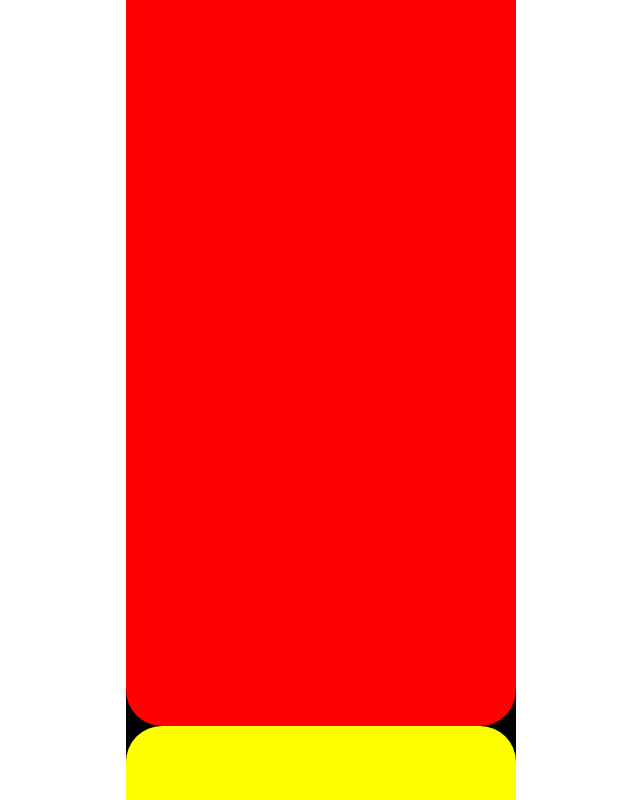
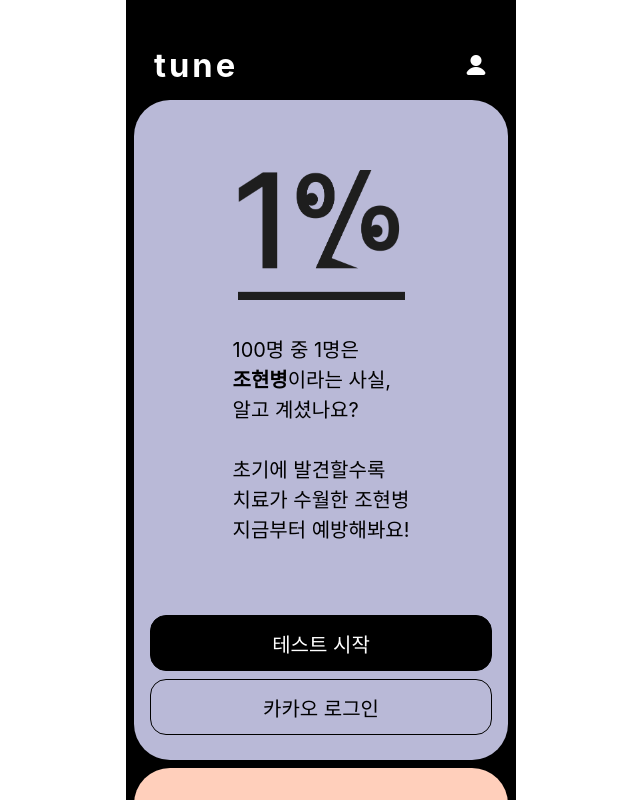
Before and after one commit to Club-PARD/UJaCha_WEB, a React (Create React App) app: page / in a window 1280 px wide. Shown: the top 800 px of the page, without its empty margins (319-959 px from the left). Built offline with nearby package versions, Linux system fonts and the light colour scheme; a web font is replaced by a local one.

Commit message:
edit : 코드 내용 구현 / 스타일 적용

```diff
--- a/src/Layout/Layout.js
+++ b/src/Layout/Layout.js
@@ -6,12 +6,19 @@ export const Container = styled.div`
 
     margin : 0 auto;
 `
-export const P = styled.div`
+export const P = styled.p`
     font-size: ${props => props.fontSize || "11px"};
     font-weight: ${props => props.fontWeight};
+
+
 `
 
 export const A = styled.a`
     text-decoration: none;
     color: black;
 `
+
+export const Img = styled.img`
+    width : ${props => props.width};
+    height : ${props => props.height};
+`
--- a/src/Pages/IntroPage/Components/IntroPageBottom.js
+++ b/src/Pages/IntroPage/Components/IntroPageBottom.js
@@ -11,8 +11,9 @@ function IntroPageBottom() {
 }
 
 const IntroPageBottonContainer = styled(Container)`
+    width: 100%;
     height : 122px;
-    background-color: gray;
+    /* background-color: gray; */
 
     display: flex;
     justify-content: space-around;
@@ -30,13 +31,13 @@ const WrapperLinkTable = () => {
         <LinkTable>
             <tr>
                 <td>
-                    <A href = "" onClick={hanlderOnClick}>tune</A>
+                    <LinkA href = "" onClick={hanlderOnClick}>tune</LinkA>
                 </td>
                 <td>
-                    <A href = "" onClick={hanlderOnClick}>Instargram</A>
+                    <LinkA href = "" onClick={hanlderOnClick}>Instargram</LinkA>
                 </td>
                 <td>
-                    <A href = "" onClick={hanlderOnClick}>Team</A>
+                    <LinkA href = "" onClick={hanlderOnClick}>Team</LinkA>
                 </td>
             </tr>
         </LinkTable>
@@ -52,11 +53,11 @@ const LinkTable = styled.table `
     margin-top : 30px;
 
     & > tr > td:first-child{
-        border-right: 1px solid black;
+        border-right: 1px solid white;
     }
 
     & > tr > td:last-child{
-        border-left: 1px solid black;
+        border-left: 1px solid white;
     }
 
     & > tr > td > A {
@@ -72,5 +73,11 @@ const LinkTable = styled.table `
 const Copyright = styled.p`
     font-size: 11px;
     margin-bottom: 20px;
+
+    color : white;
+`
+
+const LinkA = styled(A)`
+    color : white;
 `
 export default IntroPageBottom;
--- a/src/Pages/IntroPage/Components/IntroPageContent.js
+++ b/src/Pages/IntroPage/Components/IntroPageContent.js
@@ -11,8 +11,9 @@ function IntroPageContent() {
 }
 
 const IntroPageContentContainer = styled(Container)`
-    height : 1666px;
-    background-color : yellow;
+    width: 100%;
+    height : 883px;
+    background-color : #FFCFBB;
     border-radius : 36px;
 `
 export default IntroPageContent;
--- /dev/null
+++ b/src/Pages/IntroPage/Components/IntroPageHeader.js
@@ -0,0 +1,46 @@
+import styled from "styled-components";
+import { Container, Img, P } from "../../../Layout/Layout";
+
+function IntroPageHeader() {
+    return (
+        <IntroPageHeaderContainer>
+            <IntroPageHeaderWrapper>
+                <TuneLogoP>tune</TuneLogoP>
+                <Img src = "img/user-02.png" alt = "user-02" width = "24px" height = "24px"/>
+            </IntroPageHeaderWrapper>
+        </IntroPageHeaderContainer>
+    );
+}
+
+const IntroPageHeaderContainer = styled(Container)`
+    width: 100%;
+    height : 100px;
+
+    /* background-color: aqua; */
+    padding : 20px 20px 15px 20px;
+    box-sizing: border-box;
+
+    display: flex;
+    align-items: end;
+`;
+const IntroPageHeaderWrapper = styled.div`
+
+    width: 100%;
+    height : auto;
+
+    /* background-color: aliceblue; */
+
+    display: flex;
+    justify-content: space-between;
+    align-items: center;
+
+    color : white;
+`
+
+const TuneLogoP = styled(P)`
+    font-size: 32.69px;
+    font-weight: bold;
+    letter-spacing: 3px;
+    width : 30px;
+`
+export default IntroPageHeader;
--- a/src/Pages/IntroPage/Components/IntroPageMain.js
+++ b/src/Pages/IntroPage/Components/IntroPageMain.js
@@ -1,20 +1,86 @@
 import styled from "styled-components";
-import { Container } from "../../../Layout/Layout";
+import {Container, Img, P} from "../../../Layout/Layout";
 
 function IntroPageMain() {
 
     return (
         <IntroPageMainContainer>
-
+            <DivContent margin="55px 0px 70px 0px" height="375px">
+                <Img
+                    src="img/onePercent.png"
+                    width="167px"
+                    height="130px"
+                    alt="1 percent logo"/>
+                <DivContentP>
+                    <ContentP>100명 중 1명은<br/>
+                        <strong>조현병</strong>이라는 사실,<br/>알고 계셨나요?</ContentP>
+                    <ContentP>초기에 발견할수록<br/>치료가 수월한 조현병<br/>지금부터 예방해봐요!</ContentP>
+                </DivContentP>
+            </DivContent>
+            <DivContent height="120px">
+                <Button backgroundColor="black" color="white">테스트 시작</Button>
+                <Button backgroundColor="transparent" color="black">카카오 로그인</Button>
+            </DivContent>
         </IntroPageMainContainer>
     );
 }
 
 const IntroPageMainContainer = styled(Container)`
-    height : 726px;
-    background-color: red;
+    width: 100%;
+    height : 660px;
+    background-color: #B9B9D7;
 
-    border-radius: 0px 0px 36px 36px;
+    border-radius: 36px;
+
+    display: flex;
+    flex-direction: column;
+    align-items: center;
+
+    padding : 15px;
+    box-sizing: border-box;
+
+    margin-bottom: 8px;
+`
+
+const ContentP = styled(P)`
+    font-size: 20px;
+`
+
+const Button = styled.button `
+    width : 342px;
+    height : 56px;
+
+    background-color: ${props => props.backgroundColor};
+    color: ${props => props.color};
+
+    border : none;
+    border-radius: 16px;
+    font-size: 20px;
+    border : 1px solid black;
+    box-sizing: border-box;
+`;
+
+const DivContent = styled.div `
+    width: 100%;
+    height : ${props => props.height || "auto"};
+    /* background-color: yellow; */
+
+    display: flex;
+    flex-direction: column;
+    align-items: center;
+    margin : ${props => props.margin};
+    justify-content: space-between;
+
+`;
+
+const DivContentP = styled.div `
+    line-height: 30px;
+
+    height : 210px;
+
+    display: flex;
+    flex-direction: column;
+    justify-content: space-between;
 `
 
 export default IntroPageMain;
--- a/src/Pages/IntroPage/Components/IntroPageSub.js
+++ b/src/Pages/IntroPage/Components/IntroPageSub.js
@@ -11,8 +11,9 @@ function IntroPageSub() {
 }
 
 const IntroPageSubContainer = styled(Container)`
-    height : 726px;
-    background-color: green;
+    width: 100%;
+    height : 555px;
+    background-color: #CEE7F6;
 
     border-radius: 36px;
 `
--- a/src/Pages/IntroPage/IntroPage.js
+++ b/src/Pages/IntroPage/IntroPage.js
@@ -4,10 +4,12 @@ import IntroPageContent from "./Components/IntroPageContent";
 import IntroPageMain from "./Components/IntroPageMain";
 import IntroPageSub from "./Components/IntroPageSub";
 import IntroPageBottom from "./Components/IntroPageBottom";
+import IntroPageHeader from "./Components/IntroPageHeader";
 
 function IntroPage() {
     return (
         <IntroPageContainer>
+            <IntroPageHeader/>
             <IntroPageMain />
             <IntroPageContent />
             <IntroPageSub />
@@ -20,5 +22,8 @@ const IntroPageContainer = styled(Container)`
     height : auto;
 
     background-color: black;
+
+    padding : 0px 8px;
+    box-sizing: border-box;
 `
 export default IntroPage;
```
Also changed, not shown: public/img/onePercent.png (added), public/img/user-02.png (added).
